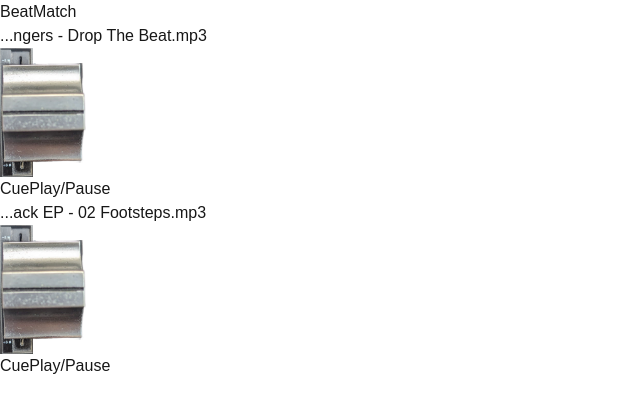
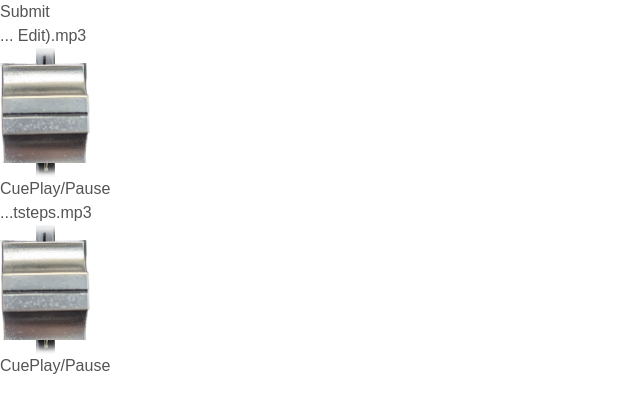
Before and after one commit to tommyhobbs/beatmatch, a Next.js app: page / in a window 1280 px wide. Shown: the top 412 px of the page, without its empty margins (0-640 px from the left). Built offline with nearby package versions, Linux system fonts and the light colour scheme.

Commit message:
its a game!

```diff
--- a/src/app/components/Button.tsx
+++ b/src/app/components/Button.tsx
@@ -3,13 +3,22 @@
 const Button = ({
   children,
   onClick,
+  onMouseUp,
+  onMouseDown,
 }: {
   children: ReactElement
   onClick?: () => void
+  onMouseUp?: () => void
+  onMouseDown?: () => void
 }) => (
   <button
-    className='border-2 border-slate-200 active:bg-cyan-600'
+    className='bg-gray-400 active:bg-gray-500'
     onClick={onClick}
+    onMouseDown={onMouseDown}
+    onMouseUp={onMouseUp}
+    onTouchStart={onMouseDown}
+    onTouchEnd={onMouseUp}
+    onContextMenu={(e) => e.preventDefault()}
   >
     {children}
   </button>
--- a/src/app/components/Channel.tsx
+++ b/src/app/components/Channel.tsx
@@ -1,5 +1,3 @@
-"use client"
-
 import { useState, useEffect, useRef } from "react"
 import Button from "@/app/components/Button"
 import Fader from "@/app/components/Fader"
@@ -11,14 +9,20 @@
   src,
   originalBPM,
   number,
+  handleBPMUpdate,
+  isSubmitted,
 }: {
   src: string
   originalBPM: number
   number: number
+  handleBPMUpdate: (bpm: number) => void
+  isSubmitted: boolean
 }) => {
   const audioRef = useRef<HTMLAudioElement>(null)
   const [isPlaying, setPlaying] = useState(false)
+  const [isCueing, setIsCueing] = useState(false)
   const [value, setValue] = useState<number>(0)
+  const [BPM, setBPM] = useState<number>(originalBPM)
 
   const trackName = src.slice(-25)
 
@@ -28,32 +32,49 @@
 
   useEffect(() => {
     if (audioRef.current) {
+      if (isCueing) {
+        audioRef.current.play()
+        audioRef.current.currentTime = 0
+      } else {
+        audioRef.current.pause()
+      }
+    }
+  }, [isCueing])
+
+  useEffect(() => {
+    if (audioRef.current) {
       const playbackSpeed = Number(value / 100)
       const playbackRate = 1 + playbackSpeed / 100
       console.log({ value, playbackSpeed, playbackRate })
       audioRef.current.playbackRate = playbackRate
       const BPM = originalBPM + (originalBPM / 100) * playbackSpeed
+      setBPM(Math.round((BPM + Number.EPSILON) * 100) / 100)
+      handleBPMUpdate(BPM)
       console.log(`...${trackName} - ${BPM} BPM`)
     }
   }, [value])
 
   return (
-    <div className='grid grid-rows-[60px_1fr]'>
-      <h3>{`...${src.slice(-25)}`}</h3>
+    <div className='grid grid-rows-[20px_20px_1fr] justify-items-center'>
+      <h3>{`...${src.slice(-10)}`}</h3>
       <audio src={src} ref={audioRef}></audio>
+      {isSubmitted ? <code>{BPM} BPM</code> : <div />}
       <div className='grid grid-rows-[1fr_80px] grid-cols-1 gap-2'>
         <Fader
-          className={`channel-${number} w-full`}
+          className={`channel-${number}`}
           range={SLIDER_RANGE}
           noOfSteps={NO_OF_STEPS}
           handleChange={(e) => setValue(Number(e.currentTarget.value))}
         />
-        <div className='grid grid-cols-2 border-2 border-slate-200'>
-          <Button onClick={() => setPlaying(!isPlaying)}>
-            <span>Cue</span>
+        <div className='grid grid-cols-2 gap-2 text-gray-800 font-bold'>
+          <Button
+            onMouseDown={() => setIsCueing(true)}
+            onMouseUp={() => setIsCueing(false)}
+          >
+            <span className='select-none'>Cue</span>
           </Button>
           <Button onClick={() => setPlaying(!isPlaying)}>
-            <span>Play/Pause</span>
+            <span className='select-none'>Play/Pause</span>
           </Button>
         </div>
       </div>
--- a/src/app/components/Fader.tsx
+++ b/src/app/components/Fader.tsx
@@ -25,6 +25,7 @@
         className={`${className}`}
         onChange={handleChange}
         list='markers'
+        onContextMenu={(e) => e.preventDefault()}
       ></input>
       <datalist id='markers'>
         {Array(noOfSteps)
--- a/src/app/globals.css
+++ b/src/app/globals.css
@@ -4,12 +4,12 @@
 
 :root {
   --background: #ffffff;
-  --foreground: #171717;
+  --foreground: #545454;
 }
 
 @media (prefers-color-scheme: dark) {
   :root {
-    --background: #0a0a0a;
+    --background: #545454;
     --foreground: #ededed;
   }
 }
@@ -26,19 +26,21 @@
   appearance: slider-vertical;
   vertical-align: bottom;
   -webkit-appearance: none !important;
-  background-image: url("/fader-background2.jpg");
+  background-image: url("/fader-background3.jpg");
   background-size: contain;
   background-repeat: no-repeat;
+  background-position: 50% 50%;
+  box-shadow: 0 0 6px 6px var(--background) inset;
   background-color: transparent;
 }
 
 input[type="range"]::-webkit-slider-thumb {
   -webkit-appearance: none !important;
   appearance: none;
-  width: 100px;
   height: 100px;
+  width: 90px;
   background-image: url("/knob3.png");
-  background-size: contain;
+  background-size: cover;
   background-repeat: no-repeat;
   cursor: grab;
 }
--- a/src/app/page.tsx
+++ b/src/app/page.tsx
@@ -1,19 +1,55 @@
+"use client"
+
+import { useState } from "react"
 import Channel from "./components/Channel"
 
 export default function Home() {
+  const [isSubmitted, setIsSubmitted] = useState<boolean>(false)
+  const [ch1BPM, setCh1BPM] = useState<number>(123)
+  const [ch2BPM, setCh2BPM] = useState<number>(127)
+
+  console.log({ ch1BPM, ch2BPM })
+
+  const difference = 100 * Math.abs((ch1BPM - ch2BPM) / ((ch1BPM + ch2BPM) / 2))
+
+  const differenceRounded = Math.round(difference)
+  const scoreDescriptions = [
+    "amazing",
+    "fab",
+    "great",
+    "good",
+    "not bad",
+    "see me after class",
+  ]
+
+  let score = scoreDescriptions[differenceRounded] || "not even close"
+
   return (
-    <div className='grid grid-rows-[16px_1fr_16px] items-center justify-items-center min-h-screen p-2 gap-2 sm:p-2 font-[family-name:var(--font-geist-sans)]'>
-      <h1>BeatMatch</h1>
+    <div className='grid grid-rows-[16px_1fr] items-center justify-items-center min-h-screen p-2 gap-2 sm:p-2 font-[family-name:var(--font-geist-sans)]'>
+      {isSubmitted ? (
+        <code>{`${difference} % ${score}`}</code>
+      ) : (
+        <button
+          className='bg-yellow-100 text-black p-3'
+          onClick={() => setIsSubmitted(true)}
+        >
+          Submit
+        </button>
+      )}
       <div className='h-full grid grid-cols-2 gap-4'>
         <Channel
-          src='/audio/Happiness Therapy - Groove Boys Project, Fasme & Dusty Fingers - Drop The Beat.mp3'
-          originalBPM={124}
+          src='/audio/Alexander Robotnick - Undicidisco (Justin VanDerVolgen Edit).mp3'
+          originalBPM={123}
           number={1}
+          handleBPMUpdate={(bpm: number) => setCh1BPM(bpm)}
+          isSubmitted={isSubmitted}
         />
         <Channel
           src='/audio/Wim Waldo - ClickClack EP - 02 Footsteps.mp3'
           originalBPM={127}
           number={2}
+          handleBPMUpdate={(bpm: number) => setCh2BPM(bpm)}
+          isSubmitted={isSubmitted}
         />
       </div>
     </div>
```
Also changed, not shown: public/fader-background2.jpg (deleted), public/fader-background3.jpg (added).
